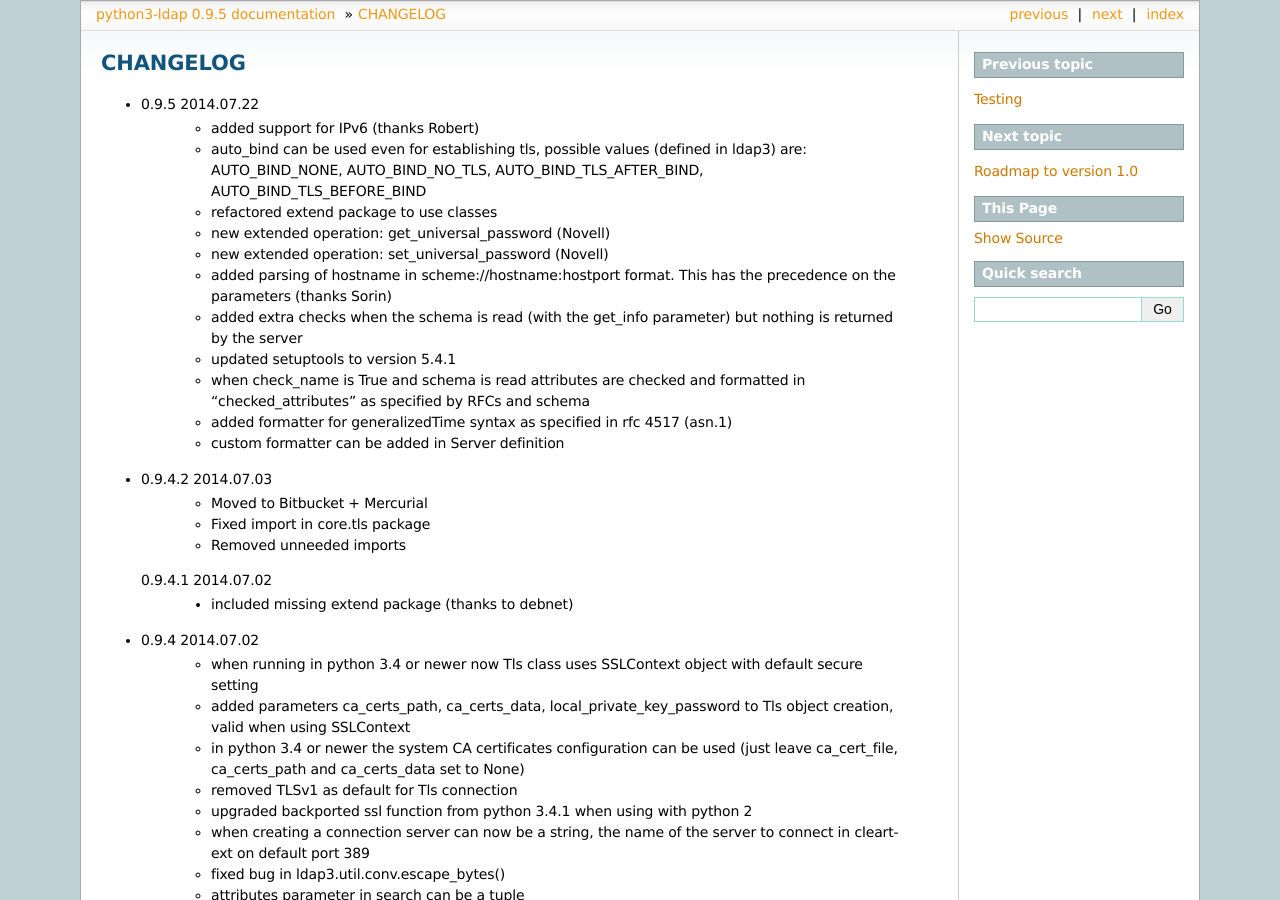
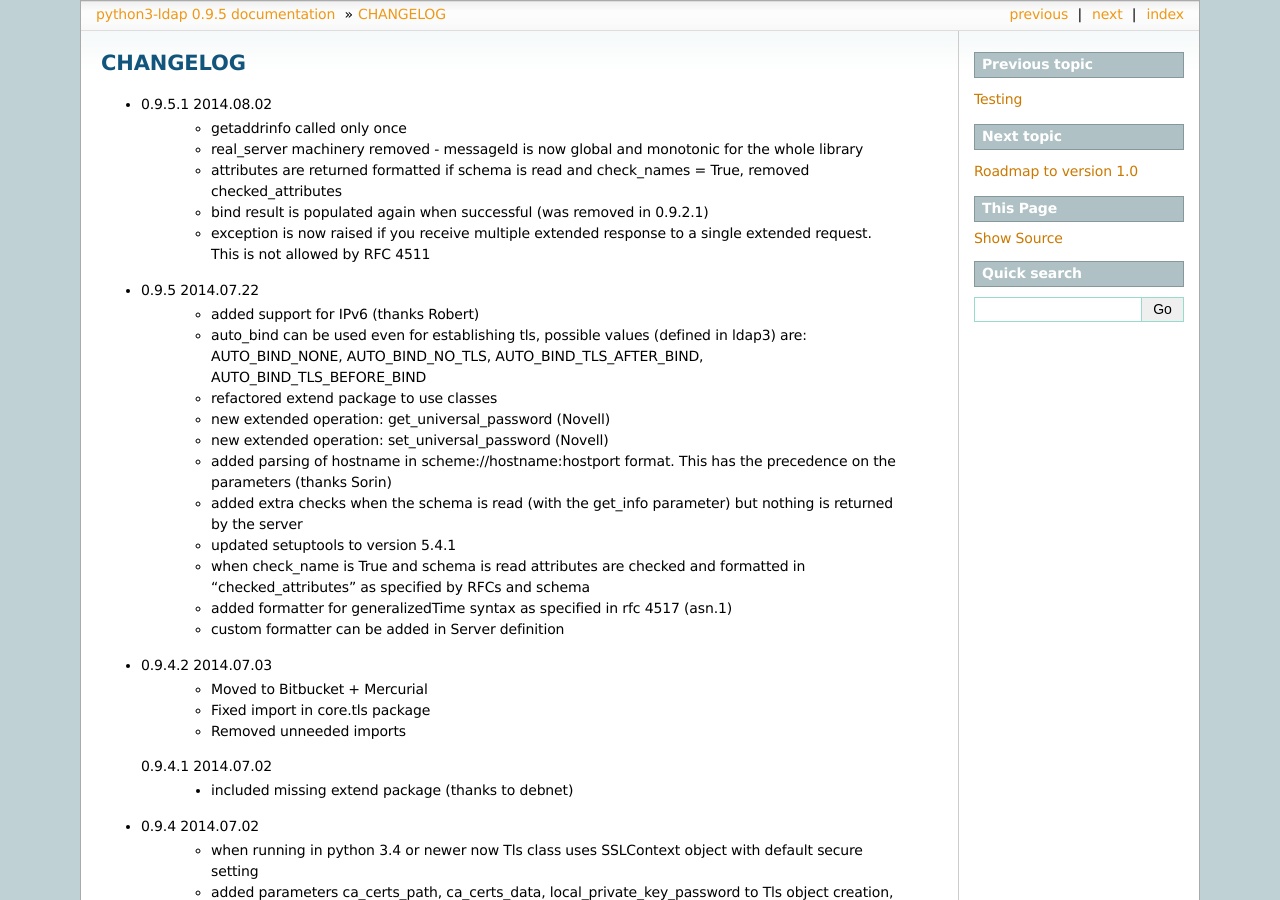
Before and after one commit to pycontribs/python3-ldap, a Sphinx documentation site: the page built from python3-ldap/docs/sphinx/source/changelog.rst, in a window 1280 px wide and 900 px high. Built offline with Sphinx 7.4.7, drawn with Linux system fonts in a browser that asks for light colours.

Commit message:
updated docs for 0.9.5.1

```diff
--- a/README.txt
+++ b/README.txt
@@ -53,11 +53,12 @@ For information and suggestions you can contact me at python3ldap@gmail.com or y
 
 CHANGELOG
 =========
-* 0.9.5.1 2014.07.28
+* 0.9.5.1 2014.08.02
     - getaddrinfo called only once
     - real_server machinery removed - messageId is now global and monotonic for the whole library
     - attributes are returned formatted if schema is read and check_names = True, removed checked_attributes
-
+    - bind result is populated again when successful (was removed in 0.9.2.1)
+    - exception is now raised if you receive multiple extended response to a single extended request. This is not allowed by RFC 4511
 
 * 0.9.5 2014.07.22
     - added support for IPv6 (thanks Robert)
--- a/python3-ldap/docs/sphinx/source/changelog.rst
+++ b/python3-ldap/docs/sphinx/source/changelog.rst
@@ -1,5 +1,12 @@
 CHANGELOG
 =========
+* 0.9.5.1 2014.08.02
+    - getaddrinfo called only once
+    - real_server machinery removed - messageId is now global and monotonic for the whole library
+    - attributes are returned formatted if schema is read and check_names = True, removed checked_attributes
+    - bind result is populated again when successful (was removed in 0.9.2.1)
+    - exception is now raised if you receive multiple extended response to a single extended request. This is not allowed by RFC 4511
+
 * 0.9.5 2014.07.22
     - added support for IPv6 (thanks Robert)
     - auto_bind can be used even for establishing tls, possible values (defined in ldap3) are: AUTO_BIND_NONE, AUTO_BIND_NO_TLS, AUTO_BIND_TLS_AFTER_BIND, AUTO_BIND_TLS_BEFORE_BIND
--- a/python3-ldap/docs/sphinx/source/connections.rst
+++ b/python3-ldap/docs/sphinx/source/connections.rst
@@ -50,7 +50,7 @@ Connection parameters are:
 
 * lazy: when True connection will defer open and bind until another LDAP operation is requested
 
-* check_names: when True attribute names in assertion and in filter will be checked against the schema (Server must have schema infos loaded with the get_info parameter)
+* check_names: when True attribute names in assertion and in filter will be checked against the schema (Server must have schema infos loaded with the get_info parameter) and search result will be formatted as specified in schema
 
 * raise_exceptions: when True LDAP operations will raise exceptions (subclasses of LDAPOperationResult) when the result is not one of the following: RESULT_SUCCESS, RESULT_COMPARE_FALSE, RESULT_COMPARE_TRUE, RESULT_REFERRAL.
 
@@ -285,7 +285,9 @@ You can check the result value to know if the operation has been sucessful. The
 
 Checked Attributes
 ==================
-The checked attributes feature checks the LDAP syntax of the atttributes defined in schema and returns a properly formatted entry result while performing searches. This means that if you have an attributes specified as GUID in the server schema you will get the properly formatted GUID value (for example '012381d3-3b1c-904f-b29a-012381d33b1c') in the connection.response[0]['checked_attributes'] key dictionary instead of a sequence of bytes. Or if you request an attribute defined as an Interger in the schema you will get the value already converted to int.
+The checked attributes feature checks the LDAP syntax of the attributes defined in schema and returns a properly formatted entry result while performing searches.
+This means that if, for example, you have an attributes specified as GUID in the server schema you will get the properly formatted GUID value ('012381d3-3b1c-904f-b29a-012381d33b1c') in the connection.response[0]['attributes'] key dictionary instead of a sequence of bytes.
+Or if you request an attribute defined as an Interger in the schema you will get the value already converted to int.
 Furthermore for attributes defined as single valued in schema you will get the value instead of a list of values (that would always be one sized). To activate this feature you must set the get info to GET_SCHEMA_INFO or GET_ALL_INFO value when defining the server object and the 'check_names' attributes to True in the Connection object (this is True by default starting from 0.9.4).
 
 There are a few of standard formatters defined in the library, most of them are defined in the relevants RFCs:
--- a/python3-ldap/docs/sphinx/source/servers.rst
+++ b/python3-ldap/docs/sphinx/source/servers.rst
@@ -85,6 +85,6 @@ Pools can be dynamically changed. You can add and remove Server objects from poo
 Connections are notified of the change and can reopen the socket to the new server at next open() operation.
 
 
-Custom formatters can be used to specify how an attribute value must be returned in the 'checked_attributes' attribute of the search entry object.
-A formatter must be a callable that receives a bytes value and return an object. The object will be returned in the 'checked_attributes'.
+Custom formatters can be used to specify how an attribute value must be returned in the 'attributes' attribute of the search entry object.
+A formatter must be a callable that receives a bytes value and return an object. The object will be returned in the 'attributes' if the schema is read and check_names connection parameter is True.
 If the attribute is defined in the schema as 'multi_value' the attribute value is returned as a list (even if only a single value is present) else it's returned as a single value.
```
Also changed, not shown: python3-ldap/docs/sphinx/source/quicktour.rst (+8 -9 lines), 4 other files.
